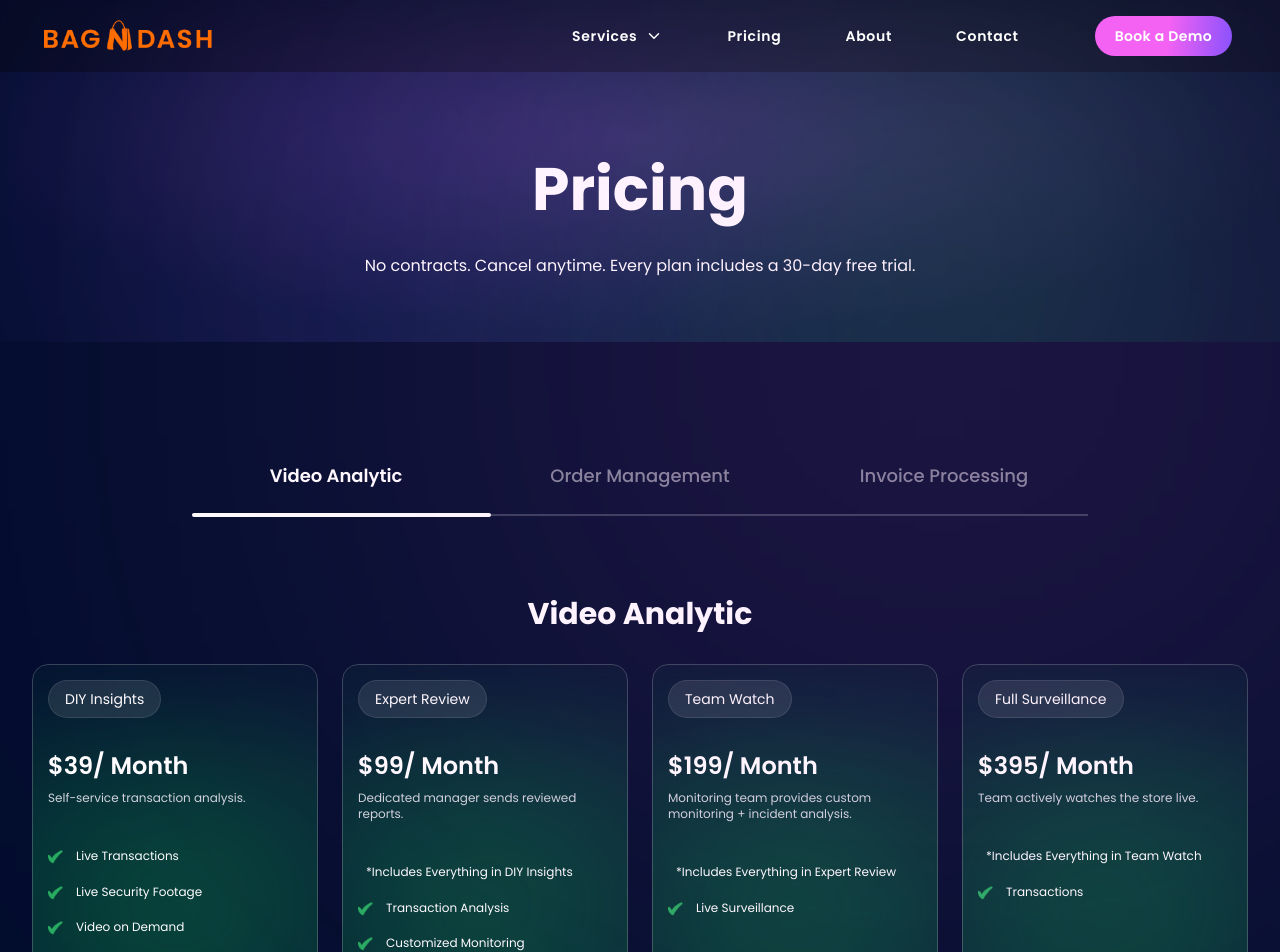
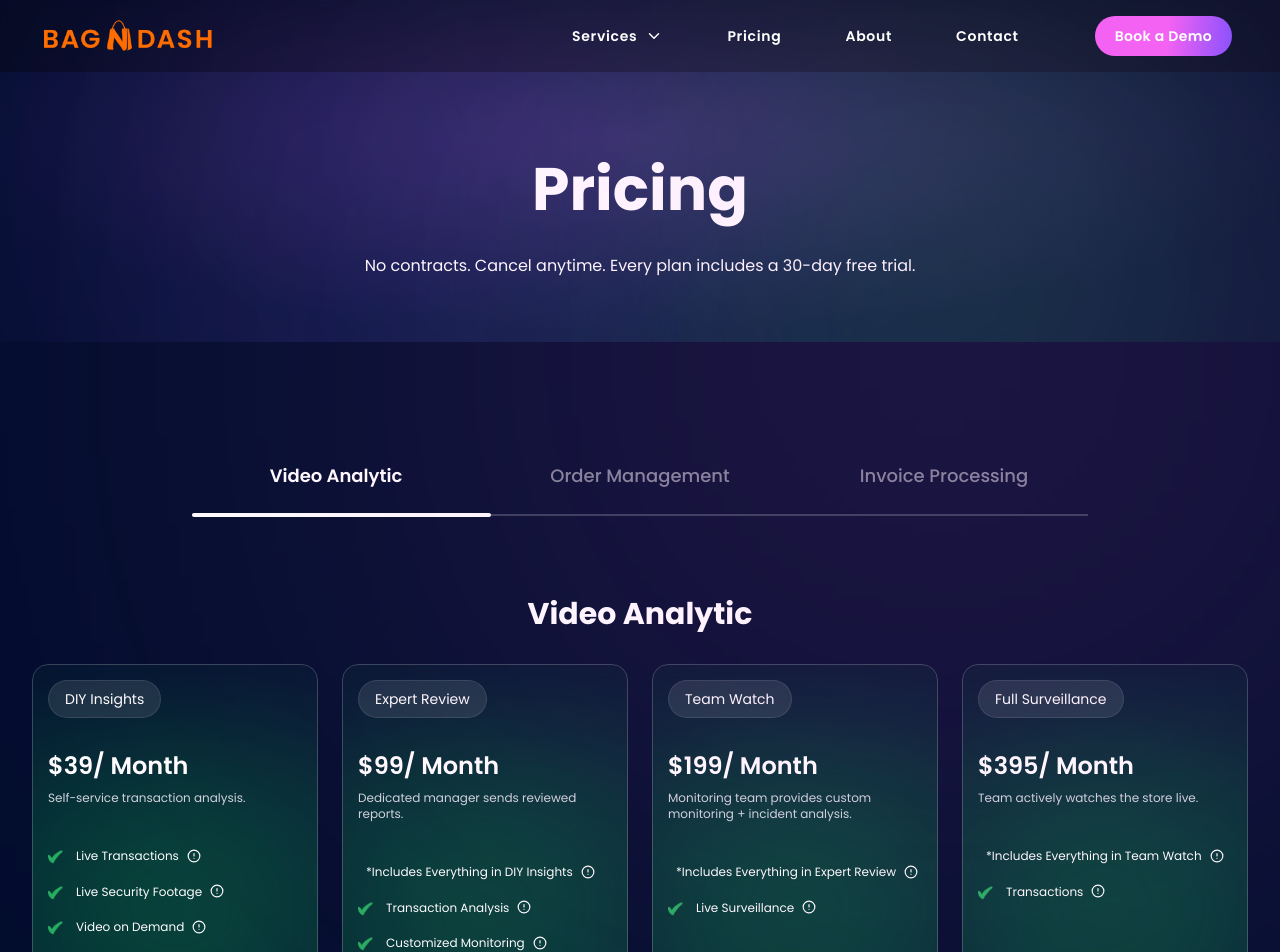
Before and after one commit to faizshaikh17/bagNdash, a Next.js app: page /pricing in a window 1280 px wide. Shown: the top 952 px of the page. Built offline with nearby package versions, Linux system fonts and the light colour scheme.

Commit message:
fix: minor fixes

```diff
--- a/app/pricing/page.tsx
+++ b/app/pricing/page.tsx
@@ -2,7 +2,7 @@
 
 import { useState } from 'react';
 import Image from "next/image";
-import { X } from "lucide-react";
+import { X, CircleAlert } from "lucide-react";
 
 export default function AboutUs() {
   const [activeTab, setActiveTab] = useState(0);
@@ -132,8 +132,8 @@ export default function AboutUs() {
                                     className="w-4 h-4 flex-shrink-0 mt-0.5"
                                   />
                                 )}
-                                <span className={`text-white text-xs leading-relaxed ${isIncludes ? 'ml-2' : ''}`}>
-                                  {feature}
+                                <span className={`text-white flex justify-center items-center gap-2 text-xs leading-relaxed ${isIncludes ? 'ml-2' : ''}`}>
+                                  {feature} <CircleAlert size={14}/>
                                 </span>
                               </div>
                             );
@@ -195,7 +195,7 @@ export default function AboutUs() {
                             height={20}
                             className="w-4 h-4 flex-shrink-0 mt-0.5"
                           />
-                          <span className="text-gray-300 text-xs leading-relaxed">{feature}</span>
+                          <span className="text-white flex justify-center items-center gap-2 text-xs leading-relaxed">{feature} <CircleAlert size={14}/></span>
                         </div>
                       ))}
                     </div>
```
